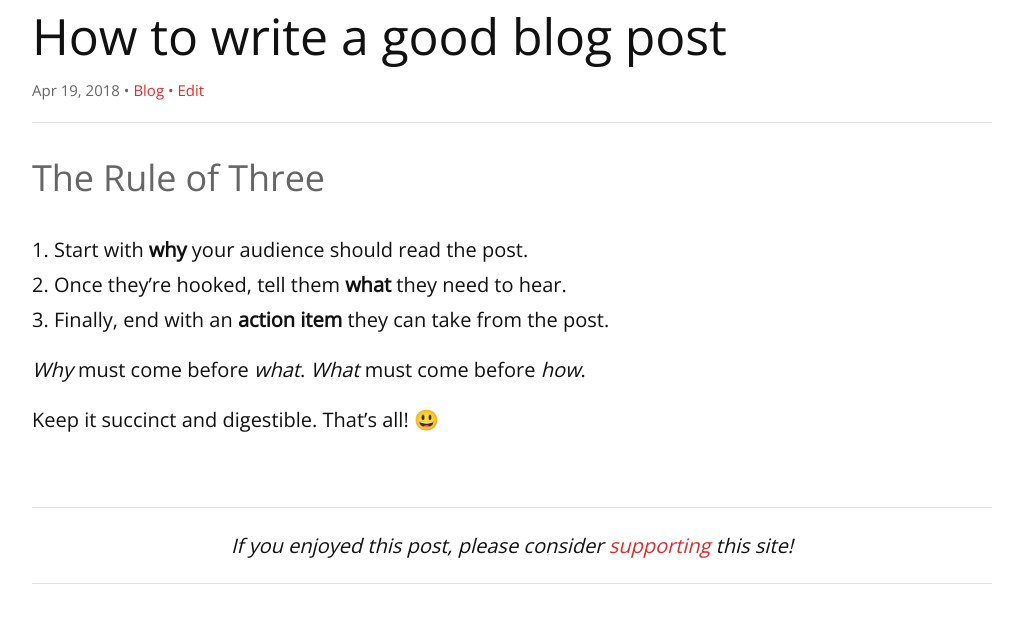
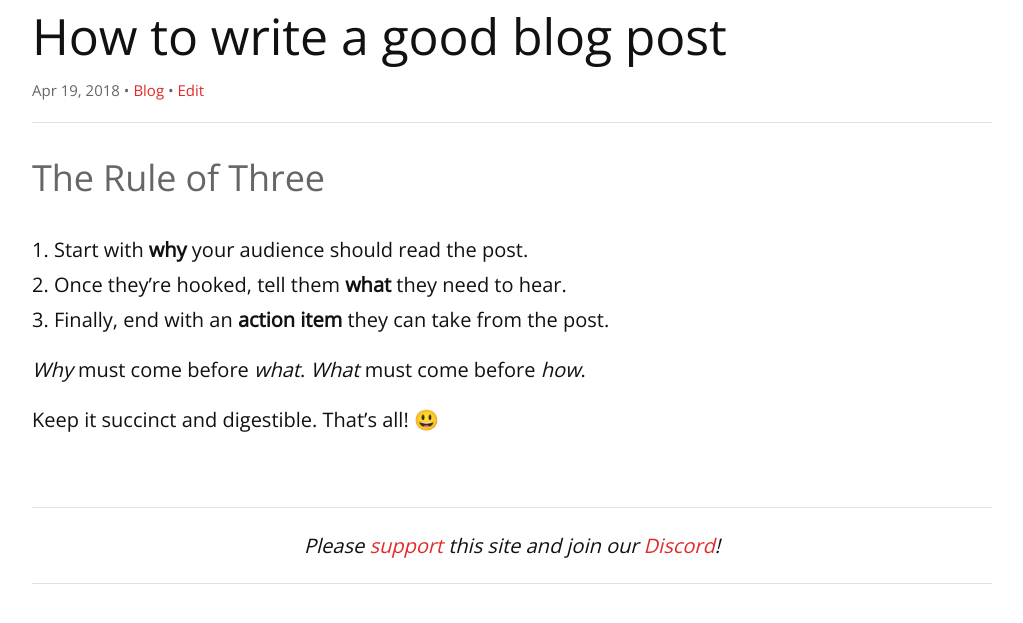
Before and after one commit to remarkablemark/remarkablemark.github.io, a Jekyll site: the page built from _posts/2018/2018-04-19-write-good-blog-post.md, in a window 1280 px wide, cut to the strip 107-730 px from the top of the page. Shown: the whole strip, without its empty margins (128-1151 px from the left). Built offline with Jekyll 4.4.1, drawn with Linux system fonts in a browser that asks for light colours; comment, search, counter and statistics services are not loaded.

Commit message:
feat(includes): simplify support message and add Discord link
https://discord.gg/zkS3QDV

```diff
--- a/_includes/support.html
+++ b/_includes/support.html
@@ -1,3 +1,7 @@
 <hr>
-<p class="center"><em>If you enjoyed this post, please consider <a href="/support/">supporting</a> this site!</em></p>
+<p class="center">
+  <em>
+    Please <a href="/support/">support</a> this site and join our <a href="https://discord.gg/zkS3QDV" target="_blank" rel="noopener noreferrer">Discord</a>!
+  </em>
+</p>
 <hr>
```
